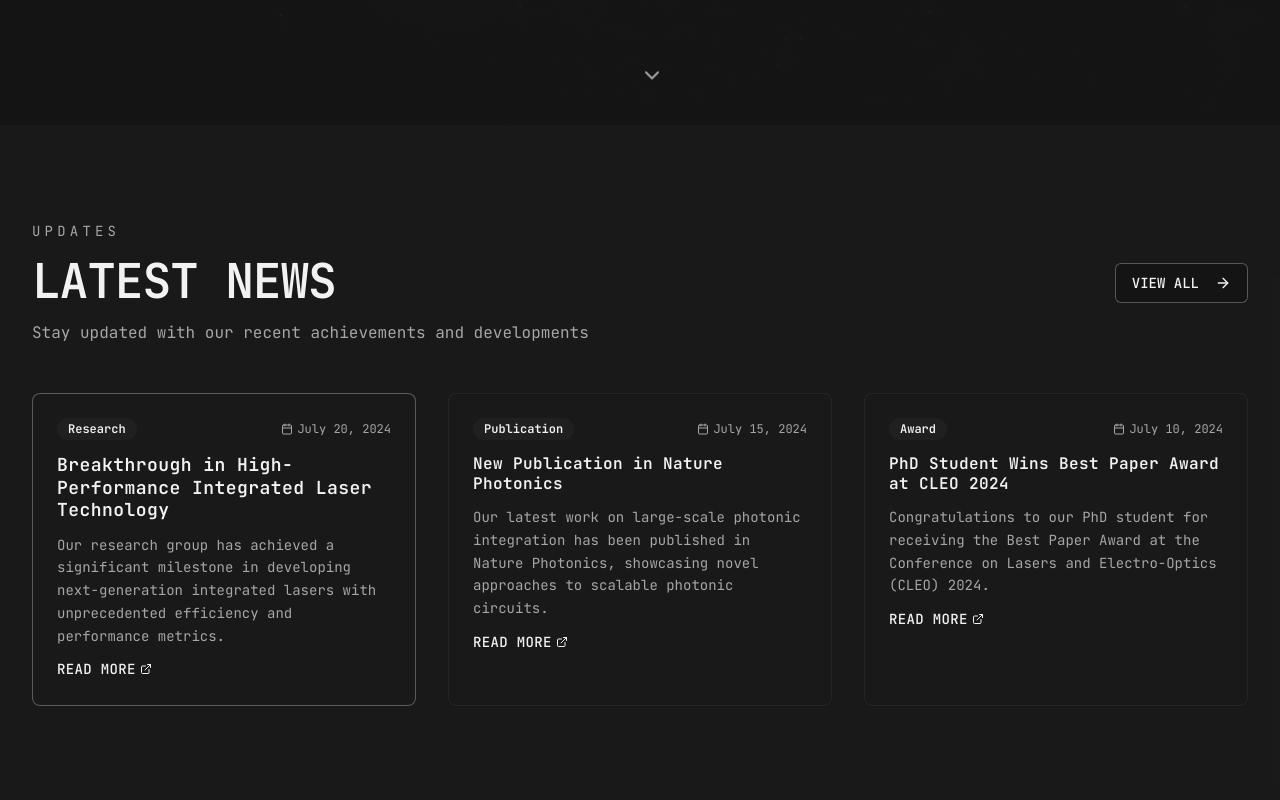
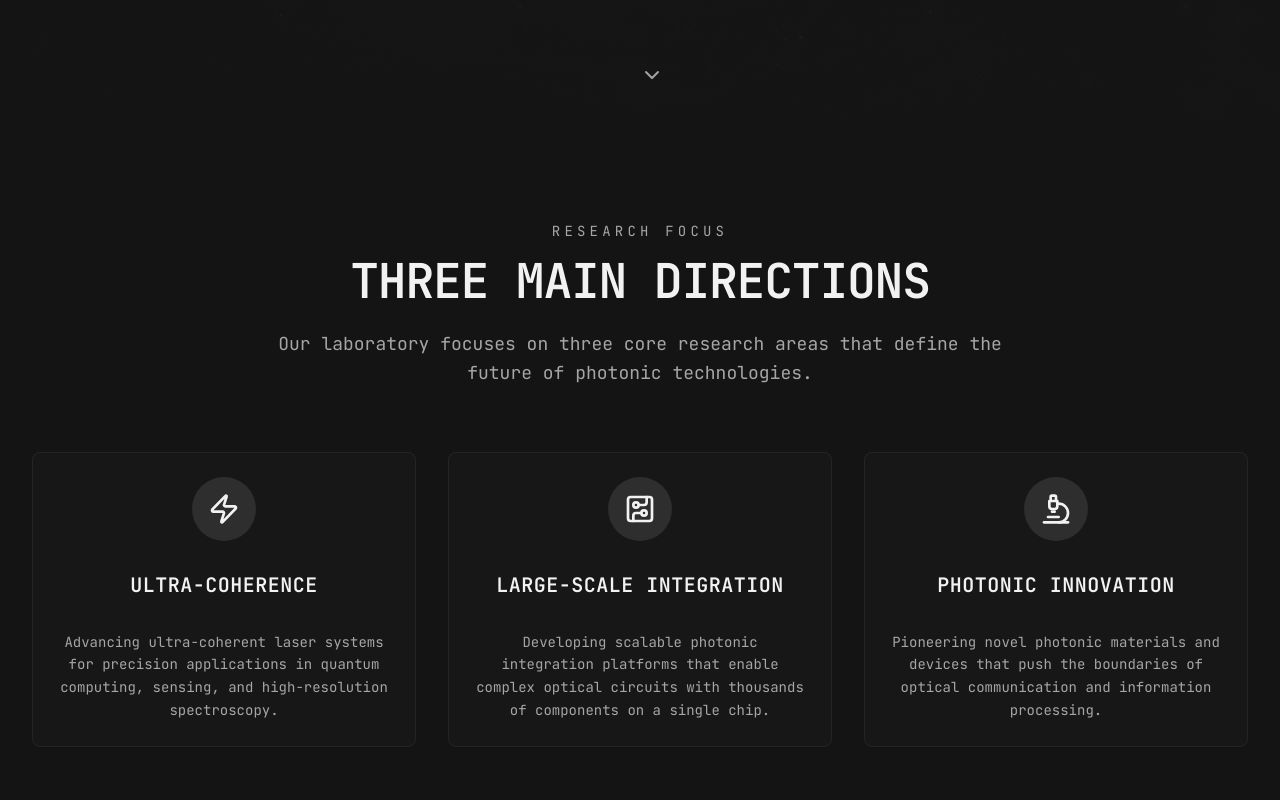
Before and after one commit to jxbsia/Group-Website, a React (Vite) app: page / in a window 1280 px wide. Shown: the part 740-1540 px from the top of the page. Built offline with nearby package versions, Linux system fonts and the light colour scheme.

Commit message:
Add section with 3 directions

```diff
--- a/src/pages/Home.tsx
+++ b/src/pages/Home.tsx
@@ -49,6 +49,75 @@ const Home = () => {
         </div>
       </section>
 
+      {/* Main Research Directions */}
+      <section className="py-24 bg-background">
+        <div className="max-w-7xl mx-auto px-4 sm:px-6 lg:px-8">
+          <div className="text-center mb-16">
+            <div className="text-sm tracking-[0.3em] text-muted-foreground mb-4 uppercase">
+              Research Focus
+            </div>
+            <h2 className="text-4xl md:text-5xl font-bold text-primary mb-6 tracking-tight">
+              THREE MAIN DIRECTIONS
+            </h2>
+            <p className="text-lg text-muted-foreground max-w-3xl mx-auto leading-relaxed">
+              Our laboratory focuses on three core research areas that define the future of photonic technologies.
+            </p>
+          </div>
+
+          <div className="grid md:grid-cols-3 gap-8">
+            <Card className="bg-card/50 border-border/50 hover:bg-card/70 transition-all duration-500 group">
+              <CardHeader className="text-center pb-8">
+                <div className="mx-auto w-16 h-16 bg-primary/10 rounded-full flex items-center justify-center mb-6 group-hover:bg-primary/20 transition-colors duration-500">
+                  <Zap className="h-8 w-8 text-primary" />
+                </div>
+                <CardTitle className="text-xl font-bold tracking-wide uppercase">
+                  ULTRA-COHERENCE
+                </CardTitle>
+              </CardHeader>
+              <CardContent className="text-center">
+                <CardDescription className="text-muted-foreground leading-relaxed">
+                  Advancing ultra-coherent laser systems for precision applications in quantum computing,
+                  sensing, and high-resolution spectroscopy.
+                </CardDescription>
+              </CardContent>
+            </Card>
+
+            <Card className="bg-card/50 border-border/50 hover:bg-card/70 transition-all duration-500 group">
+              <CardHeader className="text-center pb-8">
+                <div className="mx-auto w-16 h-16 bg-primary/10 rounded-full flex items-center justify-center mb-6 group-hover:bg-primary/20 transition-colors duration-500">
+                  <CircuitBoard className="h-8 w-8 text-primary" />
+                </div>
+                <CardTitle className="text-xl font-bold tracking-wide uppercase">
+                  LARGE-SCALE INTEGRATION
+                </CardTitle>
+              </CardHeader>
+              <CardContent className="text-center">
+                <CardDescription className="text-muted-foreground leading-relaxed">
+                  Developing scalable photonic integration platforms that enable complex
+                  optical circuits with thousands of components on a single chip.
+                </CardDescription>
+              </CardContent>
+            </Card>
+
+            <Card className="bg-card/50 border-border/50 hover:bg-card/70 transition-all duration-500 group">
+              <CardHeader className="text-center pb-8">
+                <div className="mx-auto w-16 h-16 bg-primary/10 rounded-full flex items-center justify-center mb-6 group-hover:bg-primary/20 transition-colors duration-500">
+                  <Microscope className="h-8 w-8 text-primary" />
+                </div>
+                <CardTitle className="text-xl font-bold tracking-wide uppercase">
+                  PHOTONIC INNOVATION
+                </CardTitle>
+              </CardHeader>
+              <CardContent className="text-center">
+                <CardDescription className="text-muted-foreground leading-relaxed">
+                  Pioneering novel photonic materials and devices that push the boundaries
+                  of optical communication and information processing.
+                </CardDescription>
+              </CardContent>
+            </Card>
+          </div>
+        </div>
+      </section>
 
       {/* Latest News */}
       <section className="py-24 bg-secondary/30">
```
